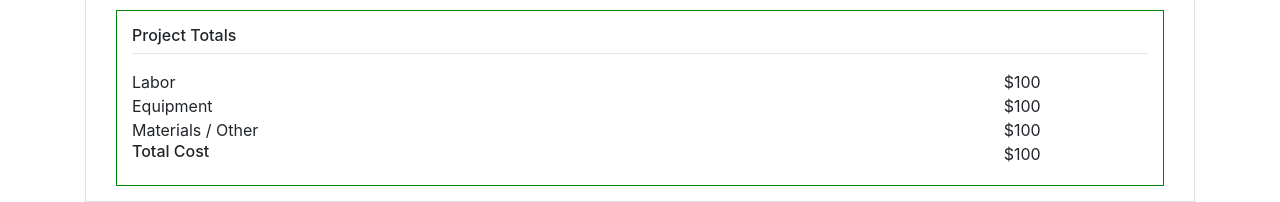
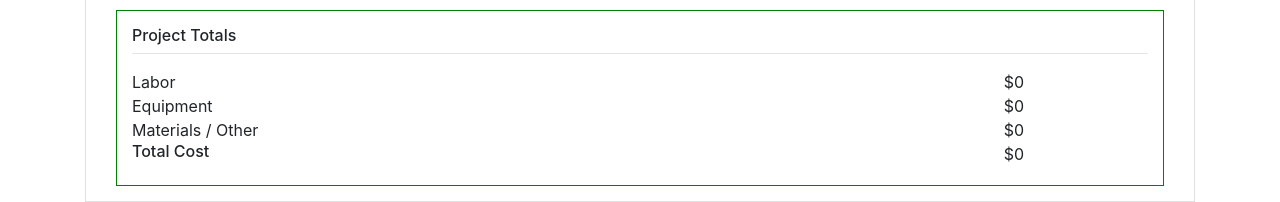
Before and after one commit to ucdavis/ProjectReaper, a React (Create React App) app in the folder Reaper.Web/ClientApp/: page / in a window 1280 px wide. Shown: the part 1323-1525 px from the top of the page. Built offline with nearby package versions, Linux system fonts and the light colour scheme; no server answers.

Commit message:
Updated total cost calculation in ActivityForm

```diff
--- a/Reaper.Web/ClientApp/src/components/ActivityForm.tsx
+++ b/Reaper.Web/ClientApp/src/components/ActivityForm.tsx
@@ -1,4 +1,4 @@
-import React, { Dispatch, SetStateAction, useState } from "react";
+import React, { Dispatch, SetStateAction } from "react";
 import { Col, Form, Row } from "reactstrap";
 import { ActivityActionList } from "./ActivityActionList";
 import { ActivityTotal } from "./ActivityTotal";
@@ -11,6 +11,24 @@ interface IProps {
 }
 
 export const ActivityForm = (props: IProps) => {
+  let laborTotal = 0;
+  let equipmentTotal = 0;
+  let otherTotal = 0;
+  let activityTotal = 0;
+
+  props.workItems.map((workItem) => {
+    const total = workItem.rate * workItem.quantity;
+    if (workItem.type === "labor") {
+      laborTotal += total;
+    } else if (workItem.type === "equipment") {
+      equipmentTotal += total;
+    } else if (workItem.type === "other") {
+      otherTotal += total;
+    }
+  });
+
+  activityTotal = laborTotal + equipmentTotal + otherTotal;
+
   return (
     <div id="activityForm">
       <h5>Apple Harvest</h5>
@@ -25,15 +43,15 @@ export const ActivityForm = (props: IProps) => {
       <div id="total">
         <h6>Project Totals</h6>
         <hr id="break" />
-        <ActivityTotal costName="Labor" cost={100} />
-        <ActivityTotal costName="Equipment" cost={100} />
-        <ActivityTotal costName="Materials / Other" cost={100} />
+        <ActivityTotal costName="Labor" cost={laborTotal} />
+        <ActivityTotal costName="Equipment" cost={equipmentTotal} />
+        <ActivityTotal costName="Materials / Other" cost={otherTotal} />
         <Row>
           <Col xs="10" sm="10">
             <h6>Total Cost</h6>
           </Col>
           <Col xs="2" sm="2">
-            ${100}
+            ${activityTotal}
           </Col>
         </Row>
       </div>
--- a/Reaper.Web/ClientApp/src/components/ActivitySection.tsx
+++ b/Reaper.Web/ClientApp/src/components/ActivitySection.tsx
@@ -32,8 +32,6 @@ export const ActivitySection = () => {
       rate: 0,
     },
   ]);
-
-  console.log(workItems)
 
   return (
     <Container fluid id="activityContainer">
```
